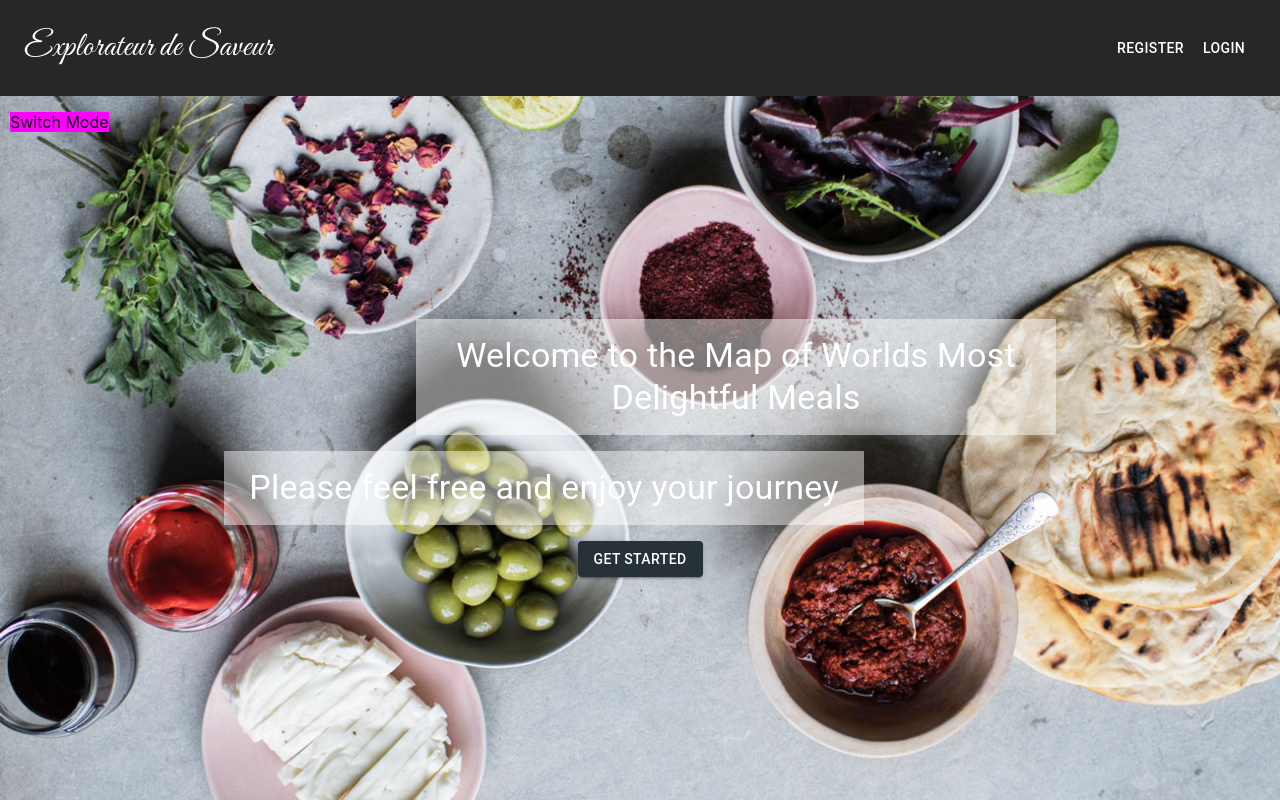
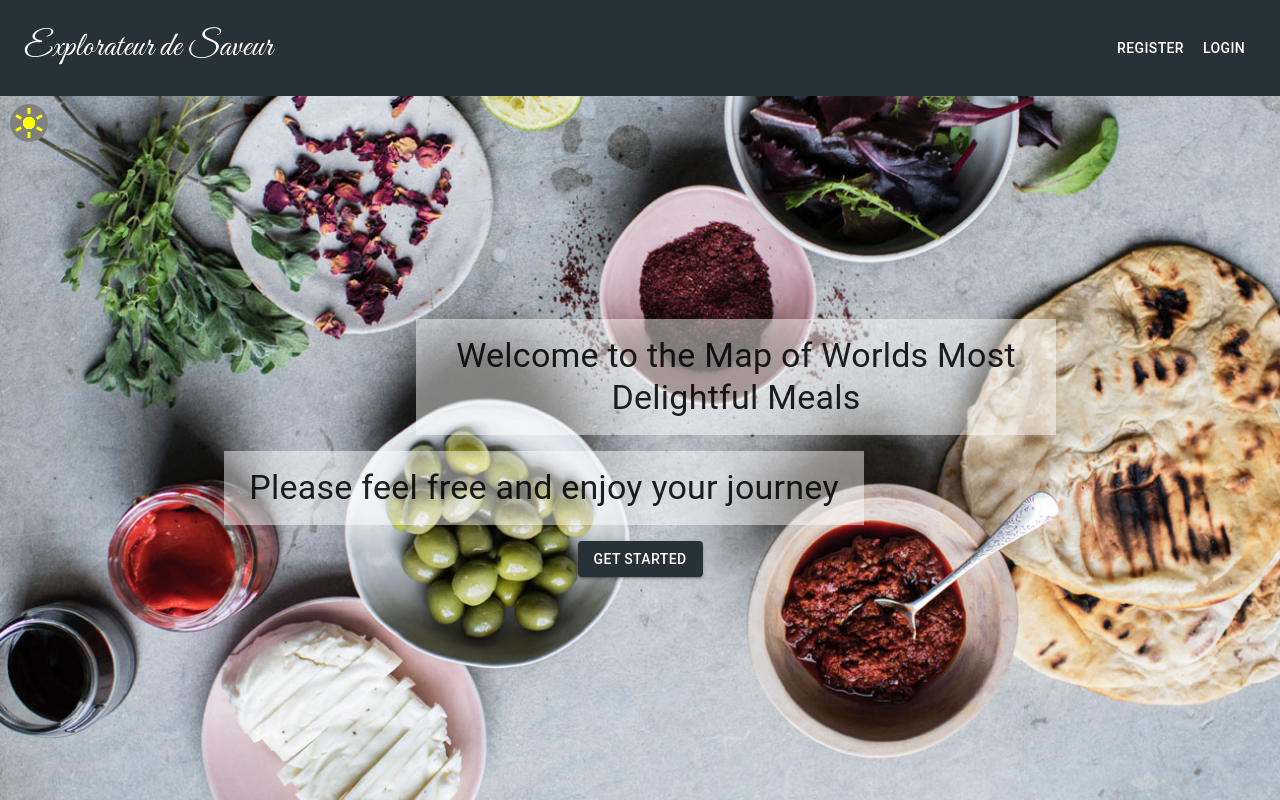
Before and after one commit to HaciGustav/Food_Search_App, a React (Create React App) app: page / in a window 1280 px wide. Built offline with nearby package versions, Linux system fonts and the light colour scheme; no server answers; the database is empty.

Commit message:
add dark Mode switch animation

```diff
--- a/src/App.js
+++ b/src/App.js
@@ -9,7 +9,7 @@ import FavRecipeProvider from './context/FavoriteRecipeProvider';
 import AppRouter from './router/AppRouter';
 
 function App() {
-    const [darkMode, setDarkMode] = useState('dark');
+    const [darkMode, setDarkMode] = useState('light');
     const theme = createTheme({
         palette: {
             mode: `${darkMode}`,
@@ -27,7 +27,10 @@ function App() {
         <ThemeProvider theme={theme}>
             <AuthProvider>
                 <FavRecipeProvider>
-                    <AppRouter handleDarkModeSwitch={handleDarkModeSwitch} />
+                    <AppRouter
+                        darkMode={darkMode}
+                        handleDarkModeSwitch={handleDarkModeSwitch}
+                    />
 
                     <ToastContainer />
                 </FavRecipeProvider>
--- /dev/null
+++ b/src/components/DarkModeSwitch.jsx
@@ -0,0 +1,123 @@
+import React from 'react';
+
+const containerStyle = {
+    position: 'fixed',
+    top: '6.5rem',
+    left: '10px',
+    overflow: 'hidden',
+    borderRadius: '50%',
+
+    height: '2.4rem',
+    width: '2.4rem',
+    cursor: 'pointer',
+};
+
+const sun = {
+    width: '100%',
+    height: '100%',
+    backgroundColor: 'yellow',
+    position: 'absolute',
+    borderRadius: '50%',
+    // animation: 'moon 1s ease-in forwards',
+};
+const sunlight = {
+    width: '6px',
+    height: '3px',
+    margin: 'auto',
+    transform: 'translateY(-250%) rotate(90deg)',
+    backgroundColor: 'yellow',
+    animation: 'sun 0.5s linear forwards',
+    // border: '1px solid red',
+};
+
+const DarkModeSwitch = ({ handleDarkModeSwitch, darkMode }) => {
+    return (
+        <div onClick={handleDarkModeSwitch} style={containerStyle}>
+            {/* Moon-Dark Part */}
+            {darkMode == 'dark' && (
+                <div
+                    style={{
+                        position: 'relative',
+                        display: 'flex',
+                        justifyContent: 'center',
+                        alignItems: 'center',
+                        height: '100%',
+                        width: '100%',
+                        borderRadius: '50%',
+                        transition: '1s',
+                        animation: 'moon 1s ease-in forwards',
+                        backgroundColor: 'darkblue',
+                    }}>
+                    {/* Inner Circle */}
+                    <div
+                        style={{
+                            width: '25px',
+                            height: '25px',
+                            backgroundColor: 'black',
+                            borderRadius: '50%',
+                            // transform: 'translateX(4px)',
+                        }}></div>
+
+                    {/* Outer circle */}
+                    <div
+                        style={{
+                            width: '23px',
+                            height: '23px',
+                            backgroundColor: 'inherit',
+
+                            borderRadius: '50%',
+                            position: 'absolute',
+                            left: '15px',
+                            zIndex: '5',
+                        }}></div>
+                </div>
+            )}
+            {darkMode == 'light' && (
+                <div
+                    style={{
+                        position: 'relative',
+                        display: 'flex',
+                        justifyContent: 'center',
+                        alignItems: 'center',
+                        height: '100%',
+                        width: '100%',
+                        transition: '1s',
+                        backgroundColor: 'grey',
+                    }}>
+                    {/* Inner Circle */}
+                    <div
+                        style={{
+                            width: '12px',
+                            height: '12px',
+                            // backgroundColor: 'yellow',
+                            borderRadius: '50%',
+                            position: 'relative',
+                        }}>
+                        <div style={{ ...sun }}>
+                            <div style={sunlight}></div>
+                        </div>
+                        <div style={{ ...sun, transform: ' rotate(60deg)' }}>
+                            <div style={sunlight}></div>
+                        </div>
+                        <div style={{ ...sun, transform: ' rotate(120deg)' }}>
+                            <div style={sunlight}></div>
+                        </div>
+                        <div style={{ ...sun, transform: ' rotate(180deg)' }}>
+                            <div style={sunlight}></div>
+                        </div>
+                        <div style={{ ...sun, transform: ' rotate(240deg)' }}>
+                            <div style={sunlight}></div>
+                        </div>
+                        <div style={{ ...sun, transform: ' rotate(300deg)' }}>
+                            <div style={sunlight}></div>
+                        </div>
+                    </div>
+
+                    {/* Outer circle */}
+                </div>
+            )}
+        </div>
+    );
+};
+
+export default DarkModeSwitch;
--- a/src/index.css
+++ b/src/index.css
@@ -25,3 +25,33 @@ code {
 #root{
   position: relative;
 }
+
+
+@keyframes moon {
+  0%{
+    transform:translateY(-100%)
+  }
+  75%{
+    transform: translateY(20%);
+
+  }
+  100%{
+    transform: translateY(0) rotate(-45deg);
+
+  }
+
+}
+@keyframes sun {
+  0%{
+    width: 0;
+
+
+  }
+
+  100%{
+    width: 6px;
+    ;
+
+  }
+
+}
--- a/src/router/AppRouter.jsx
+++ b/src/router/AppRouter.jsx
@@ -1,6 +1,7 @@
 import { Box } from '@mui/material';
 import React from 'react';
 import { BrowserRouter, Routes, Route } from 'react-router-dom';
+import DarkModeSwitch from '../components/DarkModeSwitch';
 import Navbar from '../components/Navbar';
 
 import Home from '../pages/Home';
@@ -9,20 +10,21 @@ import RecipeDetails from '../pages/RecipeDetails';
 import Welcome from '../pages/Welcome';
 import PrivateRouter from './PrivateRouter';
 
-const AppRouter = ({ handleDarkModeSwitch }) => {
+const switchStyle = {
+    position: 'fixed',
+    left: '10px',
+    top: '7rem',
+};
+
+const AppRouter = ({ handleDarkModeSwitch, darkMode }) => {
     return (
         <BrowserRouter>
             <Navbar />
-            <Box
-                onClick={handleDarkModeSwitch}
-                sx={{
-                    position: 'fixed',
-                    left: '10px',
-                    top: '7rem',
-                    backgroundColor: 'magenta',
-                }}>
-                Switch Mode
-            </Box>
+            <DarkModeSwitch
+                handleDarkModeSwitch={handleDarkModeSwitch}
+                darkMode={darkMode}
+            />
+
             <Routes>
                 <Route path="/" element={<Welcome />} />
                 <Route path="/home" element={<Home />} />
```
